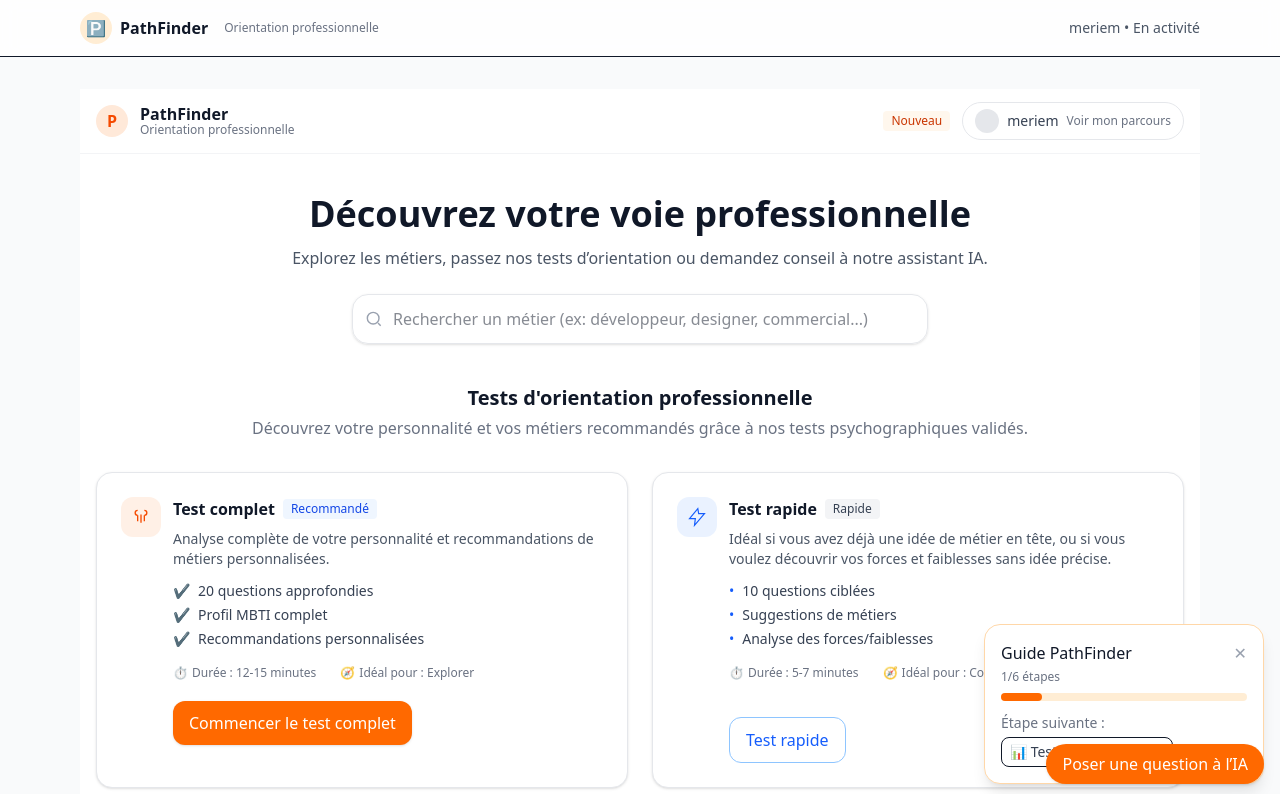
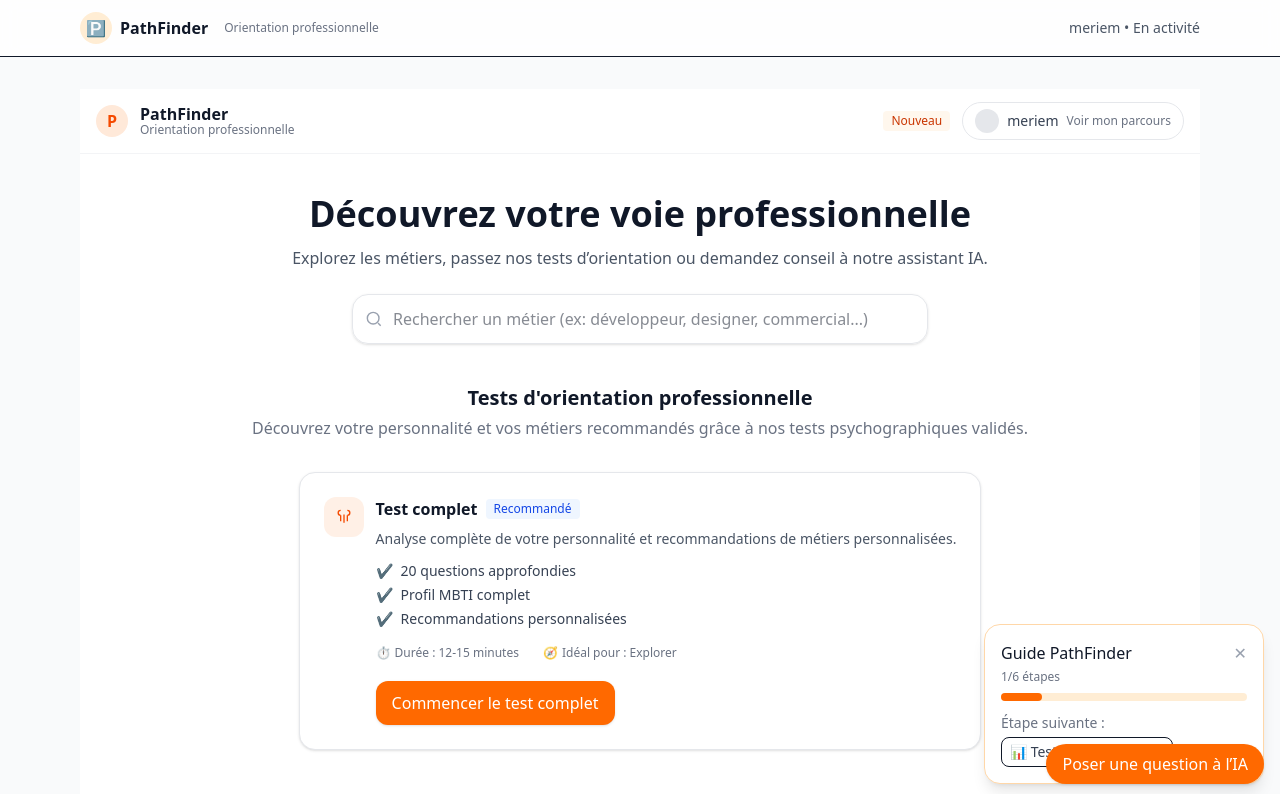
Before and after one commit to MERYX-bh/pathfinder, a React (Vite) app: page / in a window 1280 px wide. Shown: the top 794 px of the page. Built offline with nearby package versions, Linux system fonts and the light colour scheme.

Commit message:
supprimer test rapide

```diff
--- a/src/Pages/Home.jsx
+++ b/src/Pages/Home.jsx
@@ -18,11 +18,6 @@ const SearchIcon = () => (
 const BrainIcon = () => (
   <svg width="20" height="20" viewBox="0 0 24 24" aria-hidden="true">
     <path d="M8 10a3 3 0 1 1 0-6m0 6v7M16 10a3 3 0 1 0 0-6m0 6v7M12 9v10" stroke="currentColor" strokeWidth="1.6" fill="none" />
-  </svg>
-);
-const ZapIcon = () => (
-  <svg width="20" height="20" viewBox="0 0 24 24" aria-hidden="true">
-    <path d="M13 2 3 14h7l-1 8 12-14h-7l-1-6Z" stroke="currentColor" strokeWidth="1.4" fill="none" />
   </svg>
 );
 const BookIcon = () => (
@@ -113,9 +108,9 @@ export default function Home() {
           Découvrez votre personnalité et vos métiers recommandés grâce à nos tests psychographiques validés.
         </p>
 
-        <div className="mt-8 grid gap-6 md:grid-cols-2">
-          {/* Test complet */}
-          <Card className="rounded-2xl border-2 border-orange-100 p-6">
+        {/* Carte unique centrée */}
+        <div className="mt-8 flex justify-center">
+          <Card className="w-full max-w-2xl rounded-2xl border-2 border-orange-100 p-6">
             <div className="flex items-start gap-3">
               <div className="rounded-xl bg-orange-500/10 text-orange-600 grid place-items-center h-10 w-10">
                 <BrainIcon />
@@ -156,55 +151,6 @@ export default function Home() {
                     <Button className="bg-orange-500 hover:bg-orange-600 text-white rounded-xl px-4 py-2.5">
                       Commencer le test complet
                     </Button>
-                  </Link>
-                </div>
-              </div>
-            </div>
-          </Card>
-
-          {/* Test rapide */}
-          <Card className="rounded-2xl border border-blue-200 p-6">
-            <div className="flex items-start gap-3">
-              <div className="rounded-xl bg-blue-500/10 text-blue-600 grid place-items-center h-10 w-10">
-                <ZapIcon />
-              </div>
-              <div className="flex-1">
-                <div className="flex items-center gap-2">
-                  <h3 className="font-semibold">Test rapide</h3>
-                  <Badge color="gray">Rapide</Badge>
-                </div>
-
-                <p className="mt-2 text-sm text-gray-600">
-                  Idéal si vous avez déjà une idée de métier en tête, ou si vous voulez découvrir vos forces et faiblesses sans idée précise.
-                </p>
-
-                <ul className="mt-3 space-y-1 text-sm text-gray-700">
-                  <li className="flex items-center gap-2">
-                    <span className="text-blue-600">•</span> 10 questions ciblées
-                  </li>
-                  <li className="flex items-center gap-2">
-                    <span className="text-blue-600">•</span> Suggestions de métiers
-                  </li>
-                  <li className="flex items-center gap-2">
-                    <span className="text-blue-600">•</span> Analyse des forces/faiblesses
-                  </li>
-                </ul>
-
-                <div className="mt-4 flex items-center gap-6 text-xs text-gray-500">
-                  <div className="flex items-center gap-1">
-                    <span role="img" aria-label="durée">⏱</span> Durée : 5-7 minutes
-                  </div>
-                  <div className="flex items-center gap-1">
-                    <span role="img" aria-label="idéal">🧭</span> Idéal pour : Confirmer ou découvrir
-                  </div>
-                </div>
-
-                <div className="mt-5">
-                  <Link
-                    to="/tests/rapide/1"
-                    className="inline-block mt-4 rounded-xl border border-blue-300 px-4 py-2.5 text-blue-600 hover:bg-blue-50"
-                  >
-                    Test rapide
                   </Link>
                 </div>
               </div>
```
